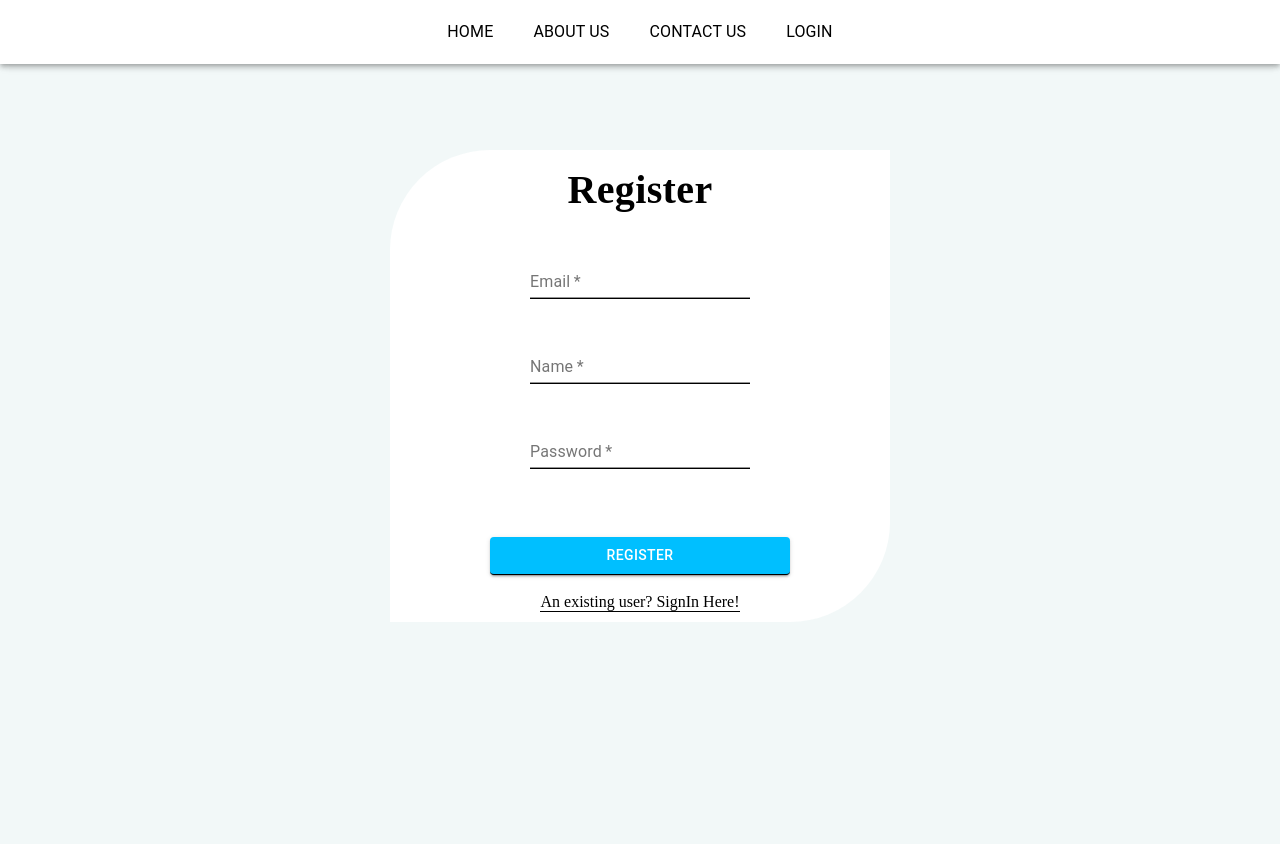
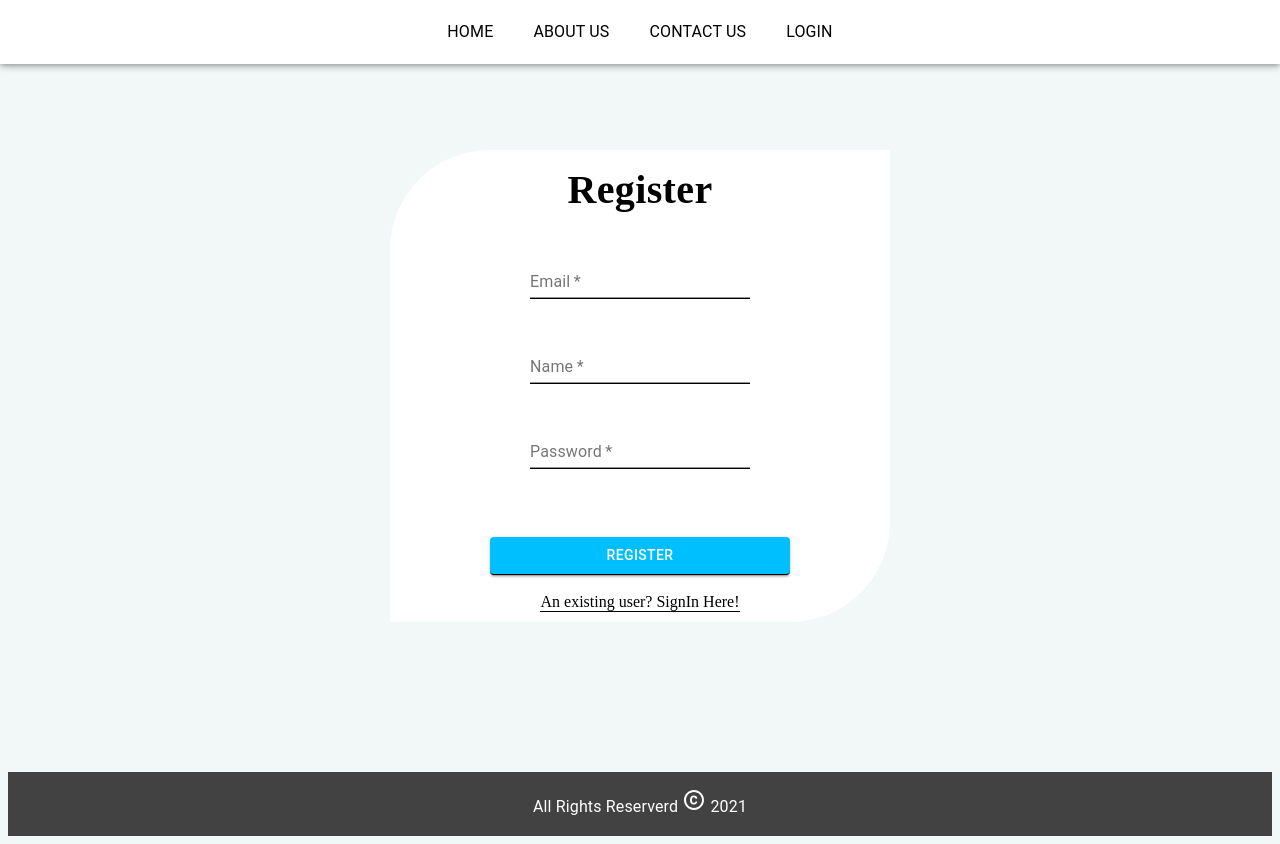
Before and after one commit to akshita007/bloggit, a React (Create React App) app in the folder frontend/: page /#/register in a window 1280 px wide. Before the commit the page ends 800 px from the top, so only its background shows below. Built offline with nearby package versions, Linux system fonts and the light colour scheme.

Commit message:
footer added

```diff
--- a/frontend/src/App.js
+++ b/frontend/src/App.js
@@ -1,6 +1,7 @@
 import {HashRouter as Router, Switch,Route} from "react-router-dom";
 import {Box} from "@material-ui/core";
 import Header from "./components/Header";
+import Footer from "./components/Footer";
 import Home from "./components/Home/Home";
 import PostDetails from "./components/Post/PostDetail";
 import CreatePost from "./components/Post/CreatePost";
@@ -36,6 +37,7 @@ function App() {
             <Route path = '/register' component= {Register}></Route>
           </Switch>
         </Box>
+        <Footer/>
       </Router>
   );
 }
--- /dev/null
+++ b/frontend/src/components/Footer.js
@@ -0,0 +1,27 @@
+import {makeStyles, Toolbar, Typography} from "@material-ui/core";
+import {Copyright} from "@material-ui/icons";
+
+const useStyles = makeStyles({
+footer :{
+    background: "#424242",
+    color:'white',
+    marginTop: 50
+}, container:{
+    justifyContent:'center'
+}
+})
+
+const Footer = ()=>{
+    const classes = useStyles()
+    return(
+        <div className = {classes.footer}>
+            <Toolbar className = {classes.container}>
+                <Typography>
+                        All Rights Reserverd <Copyright/> {new Date().getFullYear()}
+                </Typography>
+            </Toolbar>
+        </div>
+    )
+};
+
+export default Footer;
```
